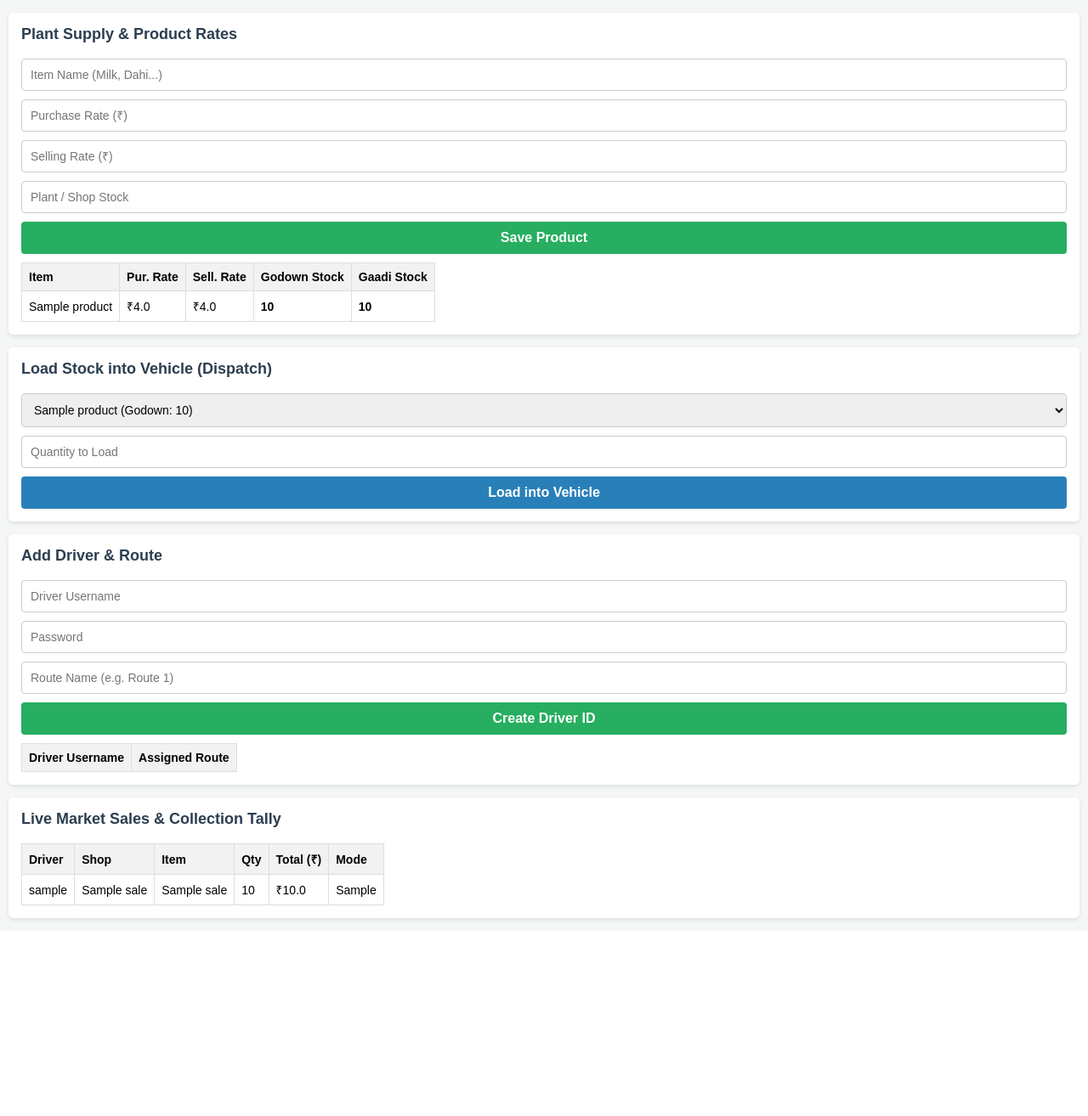
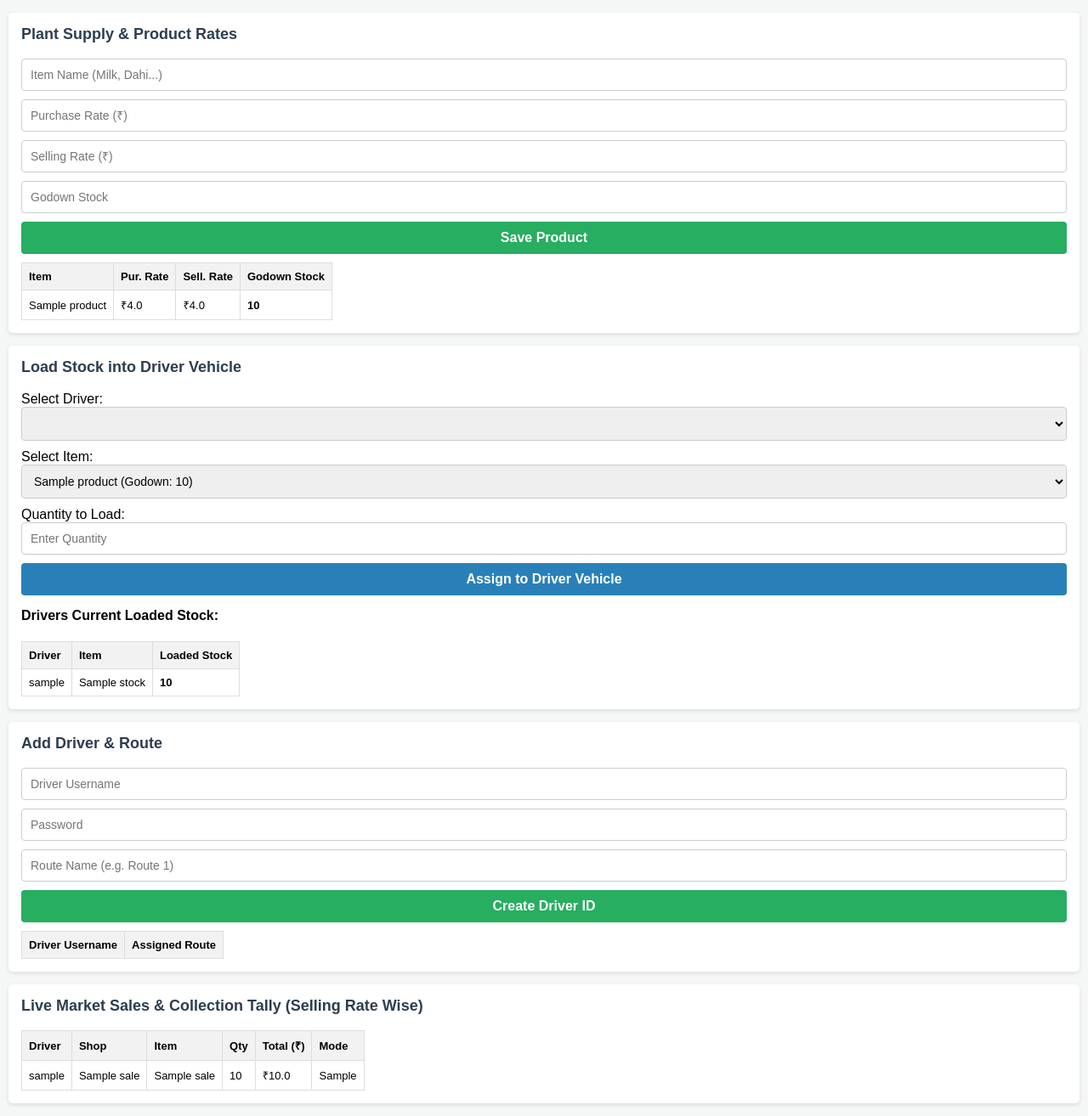
Before and after one commit to anshuredhu2-beep/vita-agency, a Flask app: page /admin in a window 1280 px wide. Shown: the part 62-1376 px from the top of the page at 85% size. Before the commit the page ends 1149 px from the top, so only its background shows below. Run offline with Flask 3, Linux system fonts and the light colour scheme; a user stored in the database is signed in; tables that the repository leaves empty hold one stand-in row (values such as "Sample post"); lists and menus that the app fills with data are empty.

Commit message:
Add driver-specific vehicle stock allocation and selling rate calculations

```diff
--- a/app.py
+++ b/app.py
@@ -8,7 +8,6 @@ app.config['SQLALCHEMY_DATABASE_URI'] = 'sqlite:///vita_agency.db'
 app.config['SQLALCHEMY_TRACK_MODIFICATIONS'] = False
 db = SQLAlchemy(app)
 
-# 1. User Model (Admin & Drivers)
 class User(db.Model):
     id = db.Column(db.Integer, primary_key=True)
     username = db.Column(db.String(80), unique=True, nullable=False)
@@ -16,22 +15,20 @@ class User(db.Model):
     role = db.Column(db.String(20), nullable=False)  # 'admin' or 'driver'
     route_name = db.Column(db.String(80), nullable=True)
 
-# 2. Product Model (Milk, Dahi, Paneer, Ghee, Bread, etc.)
 class Product(db.Model):
     id = db.Column(db.Integer, primary_key=True)
     name = db.Column(db.String(80), unique=True, nullable=False)
     purchase_rate = db.Column(db.Float, nullable=False, default=0.0)
     selling_rate = db.Column(db.Float, nullable=False, default=0.0)
-    shop_stock = db.Column(db.Integer, nullable=False, default=0)      # Dukaan par rakha maal
-    vehicle_stock = db.Column(db.Integer, nullable=False, default=0)   # Gaadi mein load hua maal
+    shop_stock = db.Column(db.Integer, nullable=False, default=0)      # Agency Godown Stock
 
-# 3. Counter / Shop Model
-class Counter(db.Model):
+# Driver-wise Vehicle Stock Model (Har driver ka alag stock)
+class DriverStock(db.Model):
     id = db.Column(db.Integer, primary_key=True)
-    name = db.Column(db.String(100), nullable=False)
-    route_name = db.Column(db.String(80), nullable=False)
+    driver_username = db.Column(db.String(80), nullable=False)
+    item_name = db.Column(db.String(80), nullable=False)
+    vehicle_stock = db.Column(db.Integer, nullable=False, default=0)
 
-# 4. Sale / Transaction Model
 class Sale(db.Model):
     id = db.Column(db.Integer, primary_key=True)
     driver_username = db.Column(db.String(80), nullable=False)
@@ -39,7 +36,7 @@ class Sale(db.Model):
     item_name = db.Column(db.String(80), nullable=False)
     quantity = db.Column(db.Integer, nullable=False)
     total_amount = db.Column(db.Float, nullable=False)
-    payment_mode = db.Column(db.String(20), nullable=False)  # Cash, UPI, Udhar
+    payment_mode = db.Column(db.String(20), nullable=False)
 
 @app.route('/')
 def home():
@@ -50,18 +47,13 @@ def login():
     if request.method == 'POST':
         username = request.form['username']
         password = request.form['password']
-
         user = User.query.filter_by(username=username, password=password).first()
         if user:
             session['user'] = user.username
             session['role'] = user.role
-            if user.role == 'admin':
-                return redirect(url_for('admin_dashboard'))
-            else:
-                return redirect(url_for('driver_dashboard'))
+            return redirect(url_for('admin_dashboard') if user.role == 'admin' else url_for('driver_dashboard'))
         else:
             return "Invalid Username or Password", 401
-
     return render_template('login.html')
 
 @app.route('/admin')
@@ -69,18 +61,28 @@ def admin_dashboard():
     if 'user' in session and session.get('role') == 'admin':
         products = Product.query.all()
         drivers = User.query.filter_by(role='driver').all()
+        driver_stocks = DriverStock.query.all()
         sales = Sale.query.all()
-        return render_template('admin_dashboard.html', products=products, drivers=drivers, sales=sales)
+        return render_template('admin_dashboard.html', products=products, drivers=drivers, driver_stocks=driver_stocks, sales=sales)
     return redirect(url_for('login'))
 
 @app.route('/driver')
 def driver_dashboard():
     if 'user' in session and session.get('role') == 'driver':
+        driver_name = session['user']
+        # Sirf is driver ka assigned stock dikhega
+        driver_stocks = DriverStock.query.filter_by(driver_username=driver_name).all()
         products = Product.query.all()
-        return render_template('driver_dashboard.html', products=products)
+        sales = Sale.query.filter_by(driver_username=driver_name).all()
+
+        total_cash = sum(s.total_amount for s in sales if s.payment_mode == 'Cash')
+        total_upi = sum(s.total_amount for s in sales if s.payment_mode == 'UPI')
+        total_udhar = sum(s.total_amount for s in sales if s.payment_mode == 'Udhar')
+
+        return render_template('driver_dashboard.html', driver_stocks=driver_stocks, products=products, sales=sales,
+                             total_cash=total_cash, total_upi=total_upi, total_udhar=total_udhar)
     return redirect(url_for('login'))
 
-# Add or Update Product & Rates
 @app.route('/add_product', methods=['POST'])
 def add_product():
     if 'user' in session and session.get('role') == 'admin':
@@ -101,17 +103,25 @@ def add_product():
         return redirect(url_for('admin_dashboard'))
     return redirect(url_for('login'))
 
-# Load Stock into Driver Vehicle for Route
+# Specific Driver ko Stock Assign Karna (Gaadi Load)
 @app.route('/load_vehicle', methods=['POST'])
 def load_vehicle():
     if 'user' in session and session.get('role') == 'admin':
+        driver_name = request.form['driver_username']
         item_name = request.form['item_name']
         load_qty = int(request.form['load_qty'])
 
         prod = Product.query.filter_by(name=item_name).first()
         if prod and prod.shop_stock >= load_qty:
-            prod.shop_stock -= load_qty       # Dukaan ke stock se ghata
-            prod.vehicle_stock += load_qty    # Gaadi ke stock mein joda
+            prod.shop_stock -= load_qty  # Godown se ghata
+
+            # Check if record exists for this driver & item
+            d_stock = DriverStock.query.filter_by(driver_username=driver_name, item_name=item_name).first()
+            if d_stock:
+                d_stock.vehicle_stock += load_qty
+            else:
+                d_stock = DriverStock(driver_username=driver_name, item_name=item_name, vehicle_stock=load_qty)
+                db.session.add(d_stock)
             db.session.commit()
         return redirect(url_for('admin_dashboard'))
     return redirect(url_for('login'))
@@ -132,17 +142,21 @@ def add_driver():
 @app.route('/record_sale', methods=['POST'])
 def record_sale():
     if 'user' in session and session.get('role') == 'driver':
+        driver_name = session['user']
         counter = request.form['counter_name']
         item = request.form['item_name']
         qty = int(request.form['quantity'])
         mode = request.form['payment_mode']
 
+        # Check driver's vehicle stock and product selling rate
+        d_stock = DriverStock.query.filter_by(driver_username=driver_name, item_name=item).first()
         prod = Product.query.filter_by(name=item).first()
-        if prod and prod.vehicle_stock >= qty:
-            prod.vehicle_stock -= qty  # Gaadi ke stock se bik gaya
-            total = qty * prod.selling_rate
 
-            sale = Sale(driver_username=session['user'], counter_name=counter, item_name=item, quantity=qty, total_amount=total, payment_mode=mode)
+        if d_stock and prod and d_stock.vehicle_stock >= qty:
+            d_stock.vehicle_stock -= qty  # Driver ke stock se minus hua
+            total = qty * prod.selling_rate  # Selling rate ke hisab se total amount
+
+            sale = Sale(driver_username=driver_name, counter_name=counter, item_name=item, quantity=qty, total_amount=total, payment_mode=mode)
             db.session.add(sale)
             db.session.commit()
 
@@ -154,7 +168,6 @@ def logout():
     session.clear()
     return redirect(url_for('login'))
 
-# Initialize Database & Default Admin
 with app.app_context():
     db.create_all()
     if not User.query.filter_by(username='admin').first():
--- a/templates/admin_dashboard.html
+++ b/templates/admin_dashboard.html
@@ -9,7 +9,7 @@
         .logout-btn { background: #e74c3c; color: white; padding: 6px 12px; text-decoration: none; border-radius: 4px; font-size: 14px; }
         .container { margin-top: 15px; background: white; padding: 15px; border-radius: 5px; box-shadow: 0 2px 5px rgba(0,0,0,0.1); margin-bottom: 15px; }
         h3 { margin-top: 0; color: #2c3e50; font-size: 18px; }
-        table { width: 100%; border-collapse: collapse; margin-top: 10px; font-size: 14px; overflow-x: auto; display: block; }
+        table { width: 100%; border-collapse: collapse; margin-top: 10px; font-size: 13px; overflow-x: auto; display: block; }
         th, td { border: 1px solid #ddd; padding: 8px; text-align: left; white-space: nowrap; }
         th { background-color: #f2f2f2; }
         input, select { width: 100%; padding: 10px; margin-bottom: 10px; box-sizing: border-box; border: 1px solid #ccc; border-radius: 4px; font-size: 14px; }
@@ -23,46 +23,64 @@
         <a href="/logout" class="logout-btn">Logout</a>
     </div>
 
-    <!-- Add Product & Plant Stock -->
+    <!-- Add Product & Godown Stock -->
     <div class="container">
         <h3>Plant Supply & Product Rates</h3>
         <form action="/add_product" method="POST">
             <input type="text" name="name" placeholder="Item Name (Milk, Dahi...)" required>
             <input type="number" step="0.01" name="purchase_rate" placeholder="Purchase Rate (₹)" required>
             <input type="number" step="0.01" name="selling_rate" placeholder="Selling Rate (₹)" required>
-            <input type="number" name="shop_stock" placeholder="Plant / Shop Stock" required>
+            <input type="number" name="shop_stock" placeholder="Godown Stock" required>
             <button type="submit">Save Product</button>
         </form>
 
         <table>
-            <tr><th>Item</th><th>Pur. Rate</th><th>Sell. Rate</th><th>Godown Stock</th><th>Gaadi Stock</th></tr>
+            <tr><th>Item</th><th>Pur. Rate</th><th>Sell. Rate</th><th>Godown Stock</th></tr>
             {% for p in products %}
             <tr>
                 <td>{{ p.name }}</td>
                 <td>₹{{ p.purchase_rate }}</td>
                 <td>₹{{ p.selling_rate }}</td>
                 <td><b>{{ p.shop_stock }}</b></td>
-                <td><b>{{ p.vehicle_stock }}</b></td>
             </tr>
             {% endfor %}
         </table>
     </div>
 
-    <!-- Load Vehicle for Route -->
+    <!-- Assign Stock to Specific Driver -->
     <div class="container">
-        <h3>Load Stock into Vehicle (Dispatch)</h3>
+        <h3>Load Stock into Driver Vehicle</h3>
         <form action="/load_vehicle" method="POST">
+            <label>Select Driver:</label>
+            <select name="driver_username" required>
+                {% for d in drivers %}
+                <option value="{{ d.username }}">{{ d.username }} (Route: {{ d.route_name }})</option>
+                {% endfor %}
+            </select>
+
+            <label>Select Item:</label>
             <select name="item_name" required>
                 {% for p in products %}
                 <option value="{{ p.name }}">{{ p.name }} (Godown: {{ p.shop_stock }})</option>
                 {% endfor %}
             </select>
-            <input type="number" name="load_qty" placeholder="Quantity to Load" required>
-            <button type="submit" class="btn-blue">Load into Vehicle</button>
+
+            <label>Quantity to Load:</label>
+            <input type="number" name="load_qty" placeholder="Enter Quantity" required>
+
+            <button type="submit" class="btn-blue">Assign to Driver Vehicle</button>
         </form>
+
+        <h4 style="margin-top: 15px;">Drivers Current Loaded Stock:</h4>
+        <table>
+            <tr><th>Driver</th><th>Item</th><th>Loaded Stock</th></tr>
+            {% for ds in driver_stocks %}
+            <tr><td>{{ ds.driver_username }}</td><td>{{ ds.item_name }}</td><td><b>{{ ds.vehicle_stock }}</b></td></tr>
+            {% endfor %}
+        </table>
     </div>
 
-    <!-- Add Driver & Route Section -->
+    <!-- Add Driver & Route -->
     <div class="container">
         <h3>Add Driver & Route</h3>
         <form action="/add_driver" method="POST">
@@ -80,9 +98,9 @@
         </table>
     </div>
 
-    <!-- Sales & Collection Summary -->
+    <!-- Sales & Collection Tally -->
     <div class="container">
-        <h3>Live Market Sales & Collection Tally</h3>
+        <h3>Live Market Sales & Collection Tally (Selling Rate Wise)</h3>
         <table>
             <tr><th>Driver</th><th>Shop</th><th>Item</th><th>Qty</th><th>Total (₹)</th><th>Mode</th></tr>
             {% for s in sales %}
```
Also changed, not shown: templates/driver_dashboard.html (+59 -14 lines).
